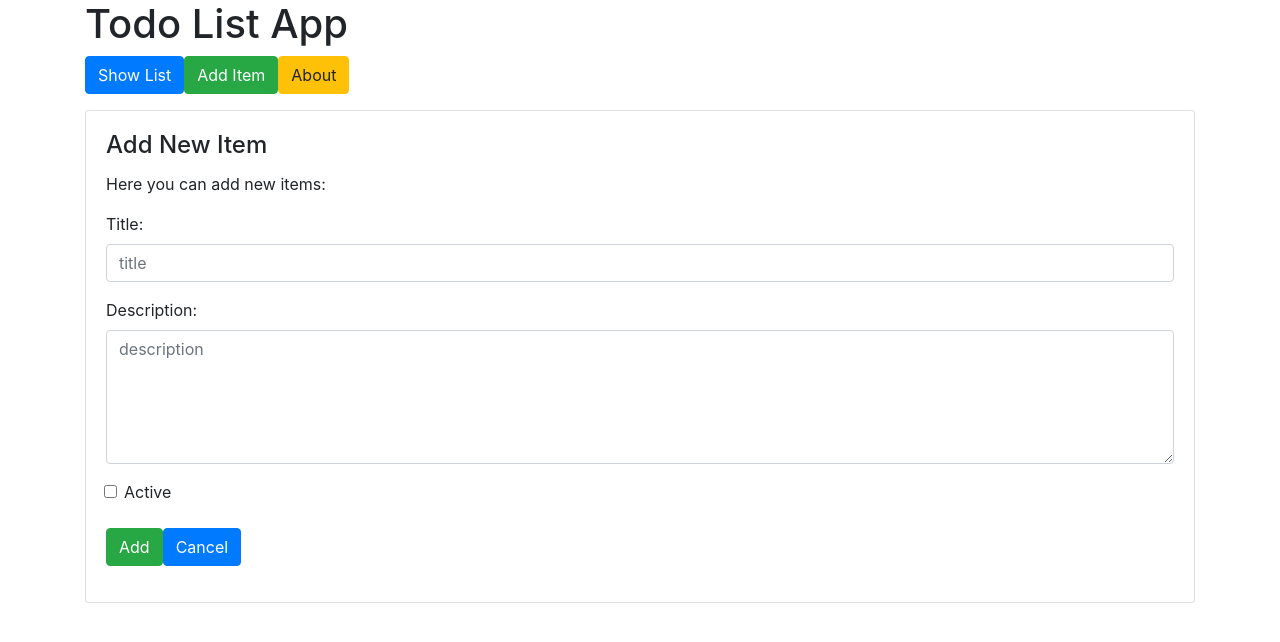
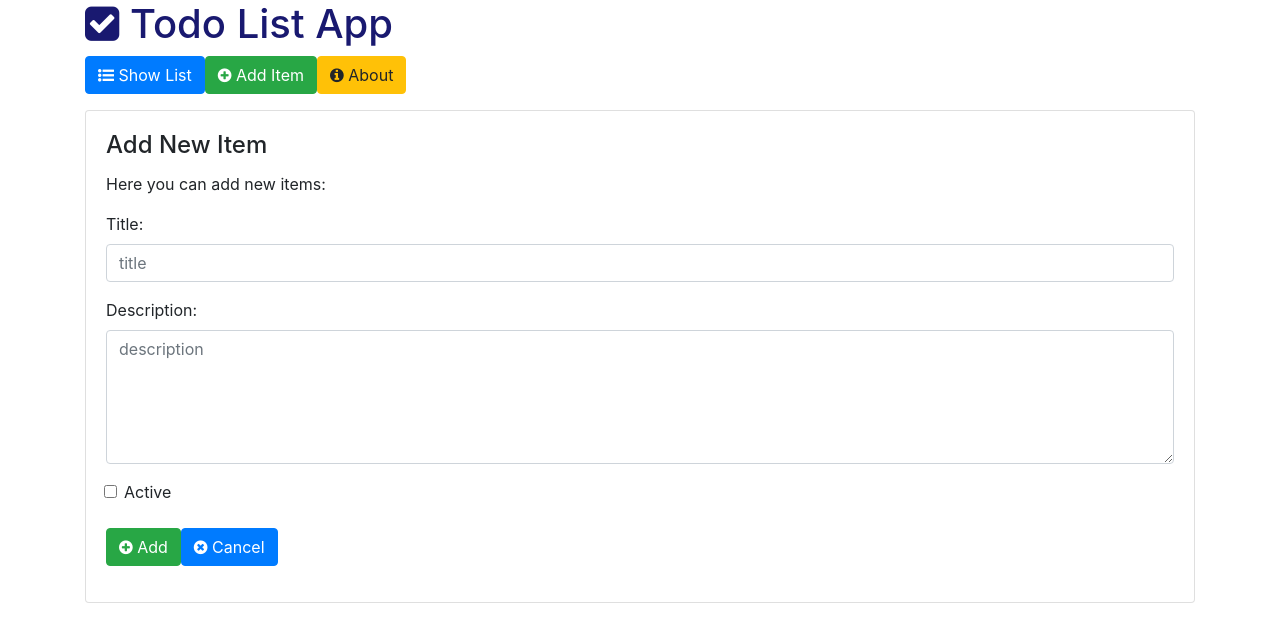
Before and after one commit to sfahadahmed/todo-list-app-client, an Angular app: page /add in a window 1280 px wide. Shown: the top 642 px of the page. Built offline with nearby package versions, Linux system fonts and the light colour scheme.

Commit message:
Adding Font-Awesome icons to various buttons in all the screens and navigation bars.

```diff
--- a/src/app/app.component.css
+++ b/src/app/app.component.css
@@ -0,0 +1,7 @@
+.color-gray {
+    color: darkslategray;
+}
+
+.color-blue {
+    color: midnightblue;
+}
--- a/src/app/app.component.html
+++ b/src/app/app.component.html
@@ -1,10 +1,16 @@
 <div class="container">
-  <h1>{{ title }}</h1>
+  <h1 class="color-blue"><span class="fa fa-check-square"></span>&nbsp;{{ title }}</h1>
 
   <nav>
-      <button type="button" class="btn btn-primary" routerLink="/list">Show List</button>
-      <button type="button" class="btn btn-success" routerLink="/add">Add Item</button>
-      <button type="button" class="btn btn-warning">About</button>
+      <button type="button" class="btn btn-primary" routerLink="/list">
+        <span class="fa fa-list-ul"></span>&nbsp;Show List
+      </button>
+      <button type="button" class="btn btn-success" routerLink="/add">
+        <span class="fa fa-plus-circle"></span>&nbsp;Add Item
+      </button>
+      <button type="button" class="btn btn-warning" routerLink="/about">
+        <span class="fa fa-info-circle"></span>&nbsp;About
+      </button>
   </nav>
 
   <p></p>
--- a/src/app/components/todo-add/todo-add.component.html
+++ b/src/app/components/todo-add/todo-add.component.html
@@ -21,8 +21,12 @@
       </div>
 
       <div class="form-group">
-        <button type="button" class="btn btn-success" (click)="add()">Add</button>
-        <button type="button" class="btn btn-primary" (click)="cancel()">Cancel</button>
+        <button type="button" class="btn btn-success" (click)="add()">
+          <span class="fa fa-plus-circle"></span>&nbsp;Add
+        </button>
+        <button type="button" class="btn btn-primary" (click)="cancel()">
+          <span class="fa fa-times-circle"></span>&nbsp;Cancel
+        </button>
       </div>
 
     </div>
--- a/src/app/components/todo-detail/todo-detail.component.html
+++ b/src/app/components/todo-detail/todo-detail.component.html
@@ -21,8 +21,12 @@
       </div>
 
       <div class="form-group">
-        <button type="button" class="btn btn-success" (click)="update()">Update</button>
-        <button type="button" class="btn btn-primary" (click)="cancel()">Cancel</button>
+        <button type="button" class="btn btn-success" (click)="update()">
+          <span class="fa fa-save"></span>&nbsp;Update
+        </button>
+        <button type="button" class="btn btn-primary" (click)="cancel()">
+          <span class="fa fa-times-circle"></span>&nbsp;Cancel
+        </button>
       </div>
 
     </div>
--- a/src/app/components/todo-list/todo-list.component.html
+++ b/src/app/components/todo-list/todo-list.component.html
@@ -19,12 +19,20 @@
                         <span *ngIf="!todoItem.active;else inactive_todoitem">
                             <input type="checkbox" class="form-check-input" id="checkbox_{{todoItem.id}}" value="todoItem.id" (click)="toggle(todoItem)" checked>
                             <a href="#" id="todoitem_{{todoItem.id}}" class="inactive" routerLink="/detail/{{todoItem.id}}">{{todoItem.title}}</a>
+                            &nbsp;
+                            <button type="button" class="close" aria-label="Close">
+                                <span aria-hidden="true">&times;</span>
+                            </button>
                         </span>
 
                         <!-- SHOW ONLY IF ITEM IS NOT ACTIVE -->
                         <ng-template #inactive_todoitem>
                             <input type="checkbox" class="form-check-input" id="checkbox_{{todoItem.id}}" value="todoItem.id" (click)="toggle(todoItem)">
                             <a href="#" id="todoitem_{{todoItem.id}}" class="active" routerLink="/detail/{{todoItem.id}}">{{todoItem.title}}</a>
+                            &nbsp;
+                            <button type="button" class="close" aria-label="Close">
+                                <span aria-hidden="true">&times;</span>
+                            </button>
                         </ng-template>
 
                     </label>
```
